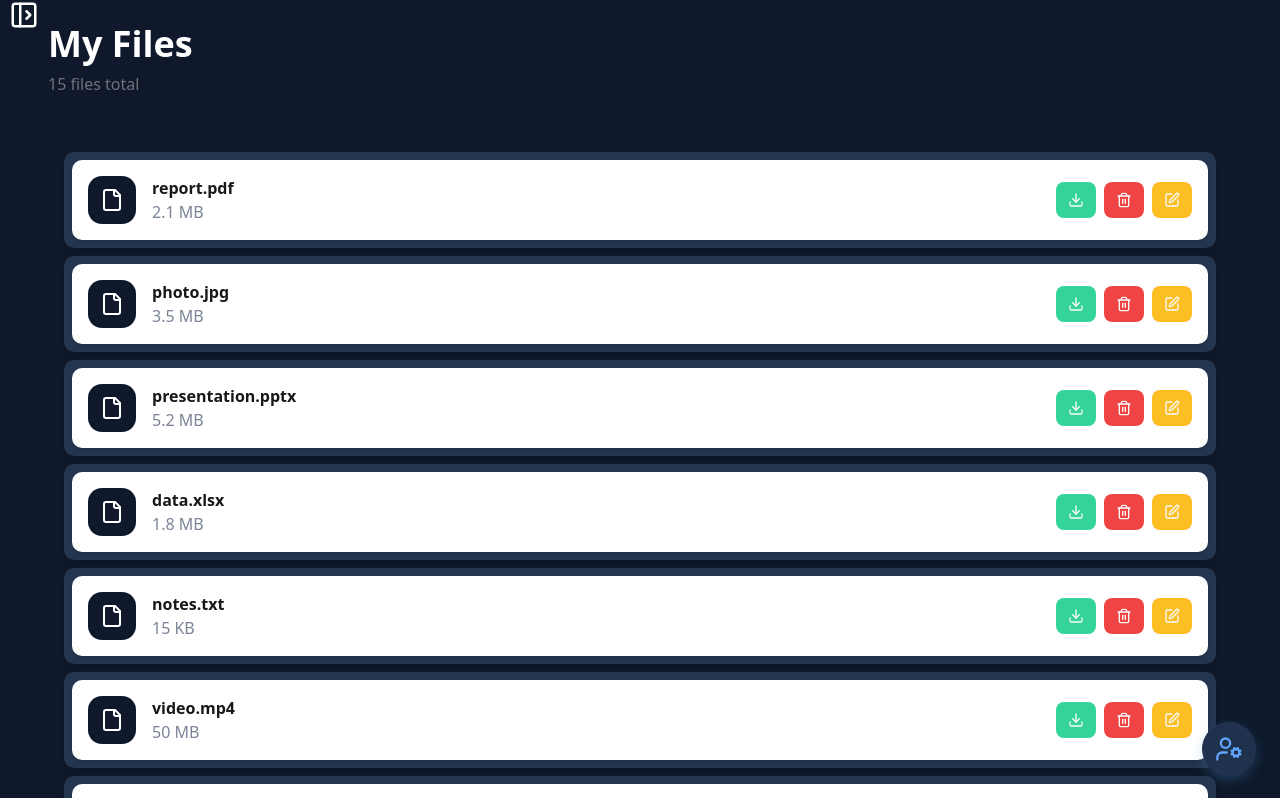
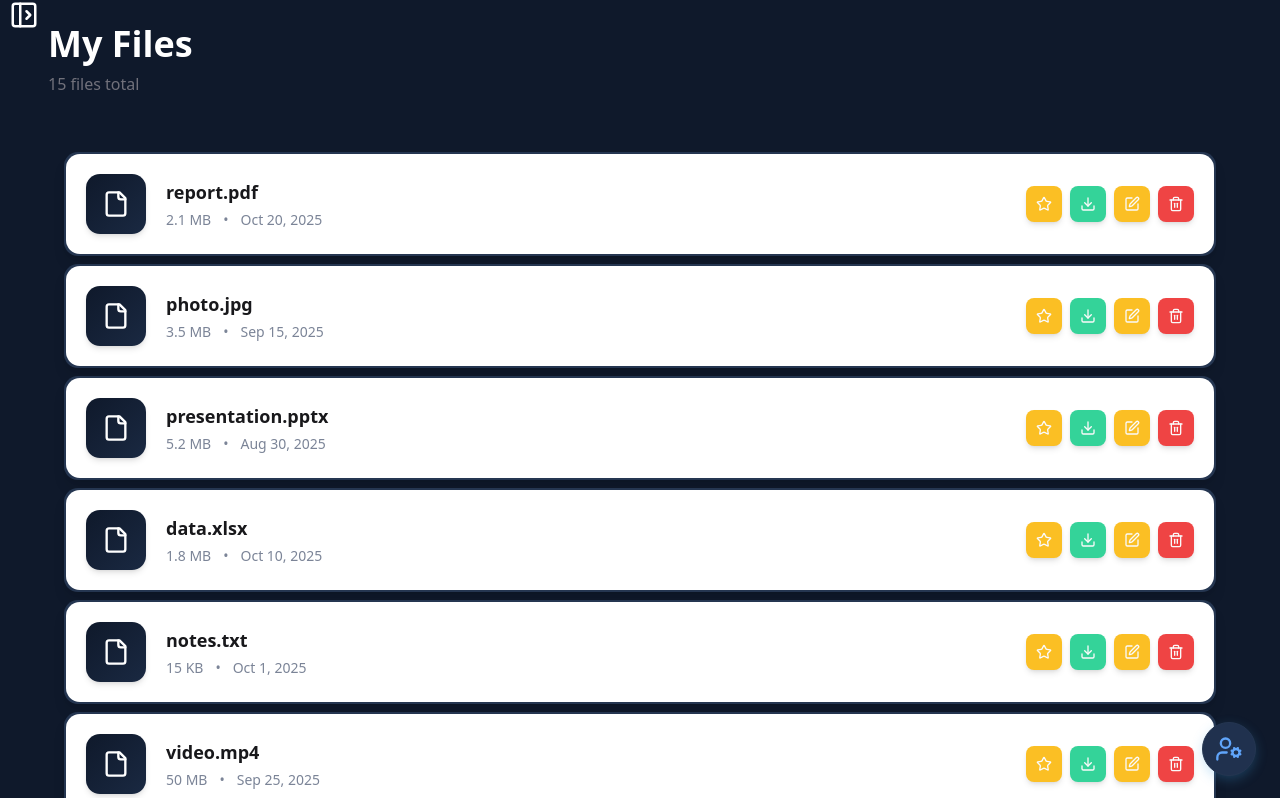
Before and after one commit to Van5sh/mind-mesh, a Next.js app: page /filesystem/files in a window 1280 px wide. Shown: the top 798 px of the page. Built offline with nearby package versions, Linux system fonts and the light colour scheme.

Commit message:
feat:trash page added

```diff
--- a/src/app/filesystem/Sidebar.tsx
+++ b/src/app/filesystem/Sidebar.tsx
@@ -51,10 +51,10 @@
                                     </Link>
                                 </li>
                                 <li onClick={() => setOpen?.(false)}>
-                                    <button className="flex items-center gap-3 w-full hover:bg-[#1d3557] p-2 rounded text-white/90 cursor-pointer">
+                                    <Link href="/filesystem/trash" className="flex items-center gap-3 hover:bg-[#1d3557] p-2 rounded cursor-pointer">
                                         <Trash2Icon size={20} />
                                         <span>Trash</span>
-                                    </button>
+                                    </Link>
                                 </li>
                             </ul>
                         </div>
@@ -64,10 +64,10 @@
                         <button
                             type="button"
                             aria-label="Open sidebar"
-                            className="text-white hover:opacity-80 hover:cursor-pointer"
+                            className="text-white top-5 hover:opacity-80 hover:cursor-pointer"
                             onClick={() => setOpen?.(true)}
                         >
-                            <SidebarOpen size={30} />
+                            <SidebarOpen size={30} className="top-4"/>
                         </button>
                     </div>
                 )}
--- a/src/app/filesystem/files/page.tsx
+++ b/src/app/filesystem/files/page.tsx
@@ -113,6 +113,7 @@
                             download={() => alert(`Downloading ${file.file_name}`)}
                             delete={() => alert(`Deleting ${file.file_name}`)}
                             rename={() => alert(`Renaming ${file.file_name}`)}
+                            addToFavorites={() => alert(`Adding ${file.file_name} to favorites`)}
                         />
                     ))}
                 </div>
--- a/src/app/filesystem/layout.tsx
+++ b/src/app/filesystem/layout.tsx
@@ -11,11 +11,9 @@
 }>) {
     const [open,setOpen]=React.useState(false);
     return (
-        <div className="bg-[#0f192b] text-white">
-            <div className="left-0 m-5 fixed z-50">
-                <Sidebar open={open} setOpen={setOpen} />
-            </div>
-            <div className="flex-1 justify-center w-full">
+        <div className="min-h-screen bg-[#0f192b] text-white">
+            <Sidebar open={open} setOpen={setOpen} />
+            <div className="w-full">
                 {children}
             </div>
         </div>
--- a/src/app/filesystem/trash/page.tsx
+++ b/src/app/filesystem/trash/page.tsx
@@ -1,7 +1,22 @@
+"use client";
+
+import { Empty, EmptyDescription, EmptyHeader, EmptyMedia, EmptyTitle } from "@/components/ui/empty";
+import { Icon, Trash2Icon } from "lucide-react";
+
 const Trash=()=> {
     return (
-        <div>
-            Trash
+        <div className="flex justify-center items-center">
+            <Empty title="Trash is Empty">
+                <EmptyMedia>
+                    <Trash2Icon size={48} className="text-gray-400" />
+                </EmptyMedia>
+                <EmptyTitle>NO FILES IN THE TRASH</EmptyTitle>
+                <EmptyDescription>
+                    You haven&apos;t created any projects yet. Get started by creating
+                    your first project.
+                </EmptyDescription>
+            </Empty>
         </div>
     )
 }
+export default Trash;
--- a/src/components/component/Filebar.tsx
+++ b/src/components/component/Filebar.tsx
@@ -1,4 +1,4 @@
-import { Download, Edit, FileIcon, Trash2 } from "lucide-react";
+import { Download, Edit, FileIcon, Star, Trash2 } from "lucide-react";
 import { Button } from "../ui/button";
 import colors from "@/contants/colors";
 
@@ -10,43 +10,81 @@
     download: () => void;
     delete: () => void;
     rename: () => void;
+    addToFavorites: () => void;
 }
 
 const Filebar = ({
     file_name,
     file_size,
+    last_modified,
     download,
     delete: deleteFn,
-    rename
+    rename,
+    addToFavorites
 }: FilebarProps) => {
     return (
         <div
-            className="flex flex-row justify-between items-center p-2 rounded-lg shadow-md w-[90vw] mx-auto "
+            className="group relative rounded-xl shadow-lg hover:shadow-xl transition-all duration-300 w-full max-w-6xl mx-auto overflow-hidden"
             style={{
                 backgroundColor: colors.mindmesh.border,
             }}
         >
-            <div
-                className={`flex flex-row justify-between items-center bg-white gap-4 p-4 rounded-lg shadow-md w-[90vw] mx-auto`}
-            >
-                <div className="flex flex-row items-center gap-4">
-                    <div className="rounded-xl bg-[#0f192b] p-3">
-                        <FileIcon size={24} />
+            <div className="flex flex-row justify-between items-center bg-white p-5 m-0.5 rounded-xl transition-transform duration-300 hover:scale-[1.01]">
+                <div className="flex flex-row items-center gap-5 flex-1 min-w-0">
+                    <div className="rounded-xl bg-gradient-to-br from-[#0f192b] to-[#1a2942] p-4 shadow-md group-hover:shadow-lg transition-shadow duration-300">
+                        <FileIcon size={28} className="text-white" />
                     </div>
-                    <div className="flex flex-col">
-                        <h1 className="font-bold text-zinc-900">{file_name}</h1>
-                        <h6 style={{ color: colors.mindmesh.text.muted }}>{file_size}</h6>
+                    <div className="flex flex-col min-w-0 flex-1">
+                        <h1 className="font-bold text-lg text-zinc-900 truncate">{file_name}</h1>
+                        <div className="flex flex-row gap-3 mt-1">
+                            <span className="text-sm font-medium" style={{ color: colors.mindmesh.text.muted }}>
+                                {file_size}
+                            </span>
+                            <span className="text-sm" style={{ color: colors.mindmesh.text.muted }}>
+                                •
+                            </span>
+                            <span className="text-sm" style={{ color: colors.mindmesh.text.muted }}>
+                                {new Date(last_modified).toLocaleDateString('en-US', {
+                                    month: 'short',
+                                    day: 'numeric',
+                                    year: 'numeric'
+                                })}
+                            </span>
+                        </div>
                     </div>
                 </div>
-                <div className="flex flex-row gap-2">
-                    <Button className="hover:cursor-pointer" style={{background:colors.mindmesh.success}} onClick={download}>
-                        <Download />
+                <div className="flex flex-row gap-2 ml-4">
+                    <Button
+                        className="hover:cursor-pointer hover:scale-110 transition-transform duration-200 shadow-md hover:shadow-lg"
+                        style={{background: "#fbbf24"}}
+                        onClick={addToFavorites}
+                        size="icon"
+                    >
+                        <Star size={18} />
                     </Button>
-                    <Button className="hover:cursor-pointer" style={{background:colors.mindmesh.error}} onClick={deleteFn}>
-                        <Trash2 />
+                    <Button
+                        className="hover:cursor-pointer hover:scale-110 transition-transform duration-200 shadow-md hover:shadow-lg"
+                        style={{background: colors.mindmesh.success}}
+                        onClick={download}
+                        size="icon"
+                    >
+                        <Download size={18} />
                     </Button>
-                    <Button className="hover:cursor-pointer" style={{background:colors.mindmesh.warning}} onClick={rename}>
-                        <Edit />
+                    <Button
+                        className="hover:cursor-pointer hover:scale-110 transition-transform duration-200 shadow-md hover:shadow-lg"
+                        style={{background: colors.mindmesh.warning}}
+                        onClick={rename}
+                        size="icon"
+                    >
+                        <Edit size={18} />
+                    </Button>
+                    <Button
+                        className="hover:cursor-pointer hover:scale-110 transition-transform duration-200 shadow-md hover:shadow-lg"
+                        style={{background: colors.mindmesh.error}}
+                        onClick={deleteFn}
+                        size="icon"
+                    >
+                        <Trash2 size={18} />
                     </Button>
                 </div>
             </div>
--- /dev/null
+++ b/src/components/ui/empty.tsx
@@ -0,0 +1,104 @@
+import { cva, type VariantProps } from "class-variance-authority"
+
+import { cn } from "@/lib/utils"
+
+function Empty({ className, ...props }: React.ComponentProps<"div">) {
+  return (
+    <div
+      data-slot="empty"
+      className={cn(
+        "flex min-w-0 flex-1 flex-col items-center justify-center gap-6 rounded-lg border-dashed p-6 text-center text-balance md:p-12",
+        className
+      )}
+      {...props}
+    />
+  )
+}
+
+function EmptyHeader({ className, ...props }: React.ComponentProps<"div">) {
+  return (
+    <div
+      data-slot="empty-header"
+      className={cn(
+        "flex max-w-sm flex-col items-center gap-2 text-center",
+        className
+      )}
+      {...props}
+    />
+  )
+}
+
+const emptyMediaVariants = cva(
+  "flex shrink-0 items-center justify-center mb-2 [&_svg]:pointer-events-none [&_svg]:shrink-0",
+  {
+    variants: {
+      variant: {
+        default: "bg-transparent",
+        icon: "bg-muted text-foreground flex size-10 shrink-0 items-center justify-center rounded-lg [&_svg:not([class*='size-'])]:size-6",
+      },
+    },
+    defaultVariants: {
+      variant: "default",
+    },
+  }
+)
+
+function EmptyMedia({
+  className,
+  variant = "default",
+  ...props
+}: React.ComponentProps<"div"> & VariantProps<typeof emptyMediaVariants>) {
+  return (
+    <div
+      data-slot="empty-icon"
+      data-variant={variant}
+      className={cn(emptyMediaVariants({ variant, className }))}
+      {...props}
+    />
+  )
+}
+
+function EmptyTitle({ className, ...props }: React.ComponentProps<"div">) {
+  return (
+    <div
+      data-slot="empty-title"
+      className={cn("text-lg font-medium tracking-tight", className)}
+      {...props}
+    />
+  )
+}
+
+function EmptyDescription({ className, ...props }: React.ComponentProps<"p">) {
+  return (
+    <div
+      data-slot="empty-description"
+      className={cn(
+        "text-muted-foreground [&>a:hover]:text-primary text-sm/relaxed [&>a]:underline [&>a]:underline-offset-4",
+        className
+      )}
+      {...props}
+    />
+  )
+}
+
+function EmptyContent({ className, ...props }: React.ComponentProps<"div">) {
+  return (
+    <div
+      data-slot="empty-content"
+      className={cn(
+        "flex w-full max-w-sm min-w-0 flex-col items-center gap-4 text-sm text-balance",
+        className
+      )}
+      {...props}
+    />
+  )
+}
+
+export {
+  Empty,
+  EmptyHeader,
+  EmptyTitle,
+  EmptyDescription,
+  EmptyContent,
+  EmptyMedia,
+}
```
